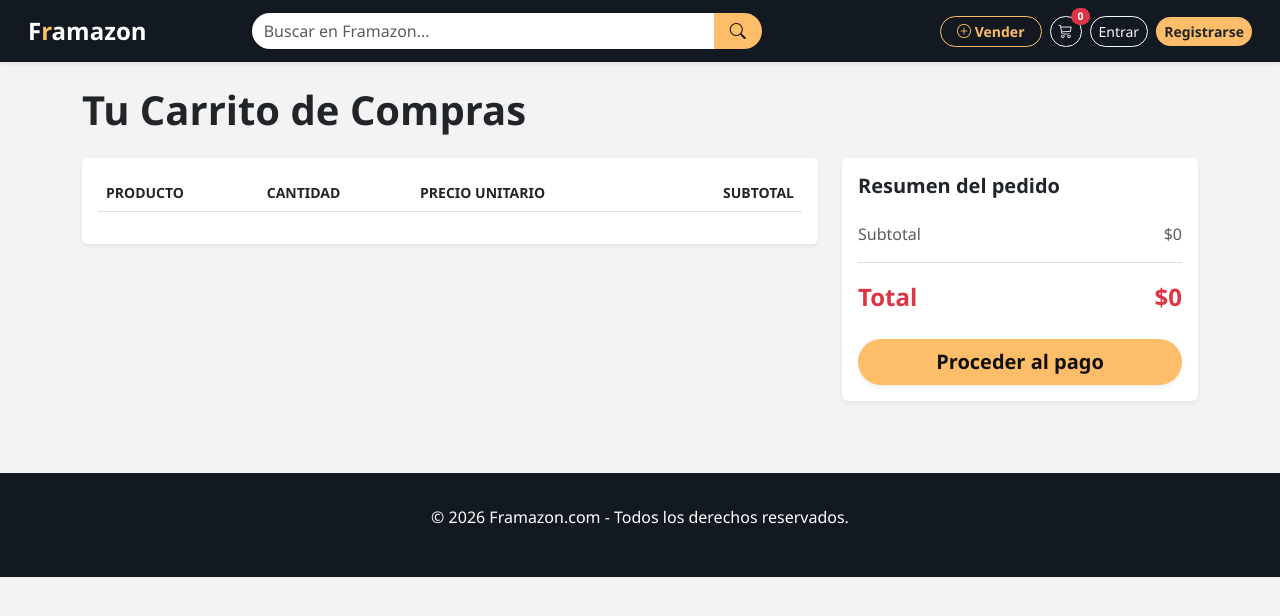
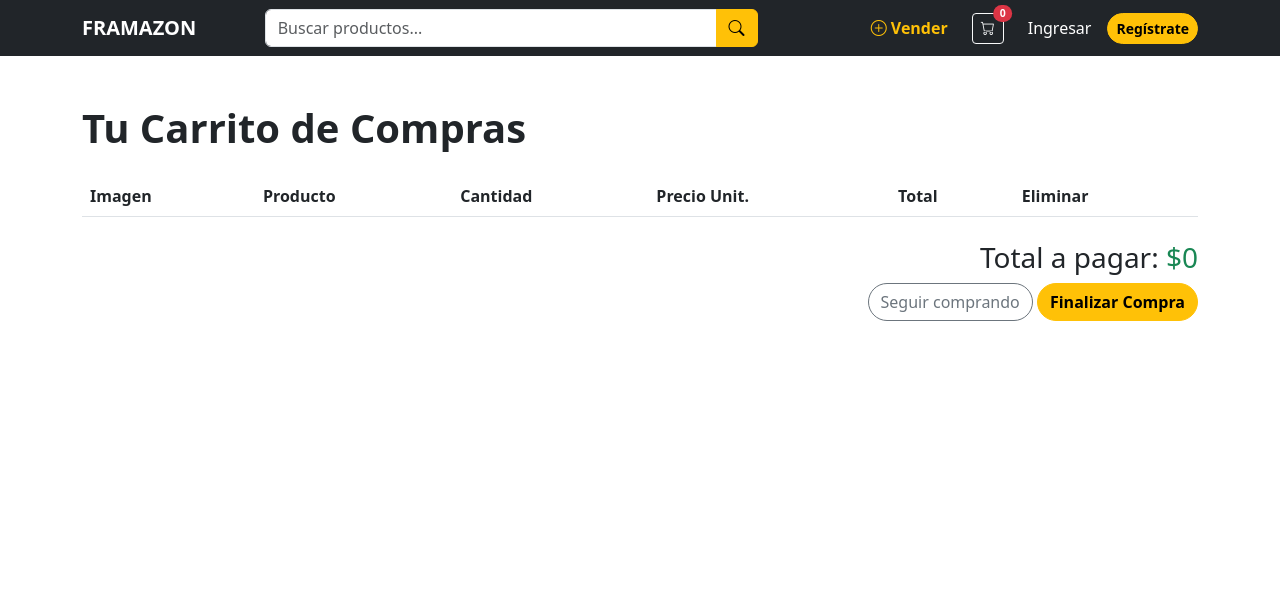
Before and after one commit to Fish-uz/Web-Ecomerce-Framazon, a Django app: page /cart/ in a window 1280 px wide. Shown: the top 616 px of the page. Run offline with Django 5.2, Linux system fonts and the light colour scheme; lists and menus that the app fills with data are empty.

Commit message:
Errores desbugeados, pagina operativa, para darle continuidad

```diff
--- a/cart/views.py
+++ b/cart/views.py
@@ -16,4 +16,4 @@ def cart_remove(request, product_id):
 
 def cart_detail(request):
     cart = Cart(request)
-    return render(request, 'cart/detail.html', {'cart': cart})
+    return render(request, 'shop/cart/detail.html', {'cart': cart})
--- a/core/urls.py
+++ b/core/urls.py
@@ -7,7 +7,7 @@ urlpatterns = [
     path('admin/', admin.site.urls), # <-- Asegúrate que diga admin.site.urls
     path('accounts/', include('django.contrib.auth.urls')),
     path('', include('shop.urls', namespace='shop')),
-    path('cart/', include('cart.urls', namespace='cart')),
+    #path('cart/', include('shop.cart.urls', namespace='cart')),
 ]
 
 if settings.DEBUG:
--- a/shop/context_processors.py
+++ b/shop/context_processors.py
@@ -2,7 +2,7 @@ from .cart import Cart
 
 def cart(request):
     cart_obj = Cart(request)
-    # Sumamos las cantidades de cada item en el carrito
+    # Calculamos el total de items para el badge del navbar
     total_qty = sum(item['quantity'] for item in cart_obj)
     return {
         'cart': cart_obj,
--- a/shop/forms.py
+++ b/shop/forms.py
@@ -24,11 +24,5 @@ class ProductForm(forms.ModelForm):
 PRODUCT_QUANTITY_CHOICES = [(i, str(i)) for i in range(1, 21)]
 
 class CartAddProductForm(forms.Form):
-    # Usamos un TypedChoiceField para que el usuario elija cantidad (del 1 al 20)
-    quantity = forms.TypedChoiceField(
-        choices=PRODUCT_QUANTITY_CHOICES,
-        coerce=int,
-        label='Cantidad'
-    )
-    # Este campo indica si queremos sobrescribir la cantidad o sumarla
-    override = forms.BooleanField(required=False, initial=False, widget=forms.HiddenInput)
+   quantity = forms.IntegerField(min_value=1, label='Cantidad')
+   override = forms.BooleanField(required=False, initial=False, widget=forms.HiddenInput)
--- a/shop/templates/shop/cart/detail.html
+++ b/shop/templates/shop/cart/detail.html
@@ -1,23 +1,18 @@
 {% extends "shop/layout/base.html" %}
-
 {% block title %}Tu Carrito - Framazon{% endblock %}
 
 {% block content %}
-<div class="container">
-    <h1 class="mb-4 fw-bold">Tu Carrito de Compras</h1>
-
-    {% if cart %}
-    <div class="row">
-        <div class="col-md-8">
-            <div class="card shadow-sm border-0">
-                <div class="table-responsive p-3">
+<div class="container mt-5">
+    <h1 class="fw-bold mb-4">Tu Carrito de Compras</h1>
     <table class="table align-middle">
-                        <thead class="text-muted small text-uppercase">
+        <thead>
             <tr>
+                <th>Imagen</th>
                 <th>Producto</th>
                 <th>Cantidad</th>
-                                <th>Precio Unitario</th>
-                                <th class="text-end">Subtotal</th>
+                <th>Precio Unit.</th>
+                <th>Total</th>
+                <th>Eliminar</th>
             </tr>
         </thead>
         <tbody>
@@ -25,55 +20,24 @@
                 {% with product=item.product %}
                 <tr>
                     <td>
-                                    <div class="d-flex align-items-center">
-                                        <img src="{% if product.image %}{{ product.image.url }}{% else %}https://via.placeholder.com/100{% endif %}"
-                                             alt="{{ product.name }}" class="rounded me-3" style="width: 50px; height: 50px; object-fit: contain;">
-                                        <div>
-                                            <div class="fw-bold">{{ product.name }}</div>
-                                            <a href="{% url 'cart:cart_remove' product.id %}" class="text-danger small text-decoration-none">Eliminar</a>
-                                        </div>
-                                    </div>
+                        <img src="{% if product.image %}{{ product.image.url }}{% else %}https://via.placeholder.com/50{% endif %}" style="width: 50px;">
                     </td>
+                    <td>{{ product.name }}</td>
+                    <td>{{ item.quantity }}</td>
+                    <td>${{ item.price }}</td>
+                    <td>${{ item.total_price }}</td>
                     <td>
-                                    <span class="badge bg-light text-dark border px-3 py-2">{{ item.quantity }}</span>
+                        <a href="{% url 'shop:cart_remove' product.id %}" class="btn btn-sm btn-danger">Eliminar</a>
                     </td>
-                                <td>${{ item.price }}</td>
-                                <td class="text-end fw-bold">${{ item.total_price }}</td>
                 </tr>
                 {% endwith %}
             {% endfor %}
         </tbody>
     </table>
+    <div class="text-end mt-4">
+        <h3>Total a pagar: <span class="text-success">${{ cart.get_total_price }}</span></h3>
+        <a href="{% url 'shop:product_list' %}" class="btn btn-outline-secondary rounded-pill">Seguir comprando</a>
+        <a href="{% url 'shop:order_create' %}" class="btn btn-warning rounded-pill fw-bold">Finalizar Compra</a>
     </div>
 </div>
-        </div>
-
-        <div class="col-md-4">
-            <div class="card shadow-sm border-0">
-                <div class="card-body">
-                    <h5 class="fw-bold mb-4">Resumen del pedido</h5>
-                    <div class="d-flex justify-content-between mb-3 text-muted">
-                        <span>Subtotal</span>
-                        <span>${{ cart.get_total_price }}</span>
-                    </div>
-                    <div class="d-flex justify-content-between mb-4 fs-4 fw-bold text-danger border-top pt-3">
-                        <span>Total</span>
-                        <span>${{ cart.get_total_price }}</span>
-                    </div>
-                    <div class="d-grid">
-                        <a href="{% url 'shop:order_create' %}" class="btn btn-warning btn-lg fw-bold rounded-pill shadow-sm">
-                            Proceder al pago
-                        </a>
-                    </div>
-                </div>
-            </div>
-        </div>
-    </div>
-    {% else %}
-    <div class="text-center py-5 bg-white rounded shadow-sm">
-        <h3 class="text-muted">Tu carrito de Framazon está vacío.</h3>
-        <a href="{% url 'shop:product_list' %}" class="btn btn-warning mt-3 rounded-pill px-4 fw-bold">Ver productos</a>
-    </div>
-    {% endif %}
-</div>
 {% endblock %}
--- a/shop/templates/shop/layout/base.html
+++ b/shop/templates/shop/layout/base.html
@@ -1,102 +1,91 @@
-{% load static %}
 <!DOCTYPE html>
 <html lang="es">
 <head>
     <meta charset="UTF-8">
     <meta name="viewport" content="width=device-width, initial-scale=1.0">
-    <title>{% block title %}Framazon - Tu tienda online{% endblock %}</title>
+    <title>{% block title %}Framazon{% endblock %}</title>
     <link href="https://cdn.jsdelivr.net/npm/bootstrap@5.3.0/dist/css/bootstrap.min.css" rel="stylesheet">
     <link rel="stylesheet" href="https://cdn.jsdelivr.net/npm/bootstrap-icons@1.11.0/font/bootstrap-icons.css">
-    <style>
-        :root { --amazon-orange: #febd69; --amazon-dark: #131921; }
-        body { background-color: #f3f3f3; font-family: 'Segoe UI', Tahoma, Geneva, Verdana, sans-serif; }
-        .navbar { background-color: var(--amazon-dark); padding: 0.5rem 1rem; }
-        .navbar-brand { color: white !important; font-weight: bold; font-size: 1.5rem; }
-        .navbar-brand span { color: var(--amazon-orange); }
-        .btn-warning { background-color: var(--amazon-orange); border: none; color: #111; }
-        .btn-warning:hover { background-color: #f3a847; }
-        footer { background-color: var(--amazon-dark); color: white; padding: 2rem 0; margin-top: 3rem; }
-        .nav-link-vender { background-color: transparent; border: 1px solid var(--amazon-orange); color: var(--amazon-orange) !important; transition: 0.3s; }
-        .nav-link-vender:hover { background-color: var(--amazon-orange); color: #111 !important; }
-        /* Estilo para mensajes flotantes */
-        .toast-container { position: fixed; top: 20px; right: 20px; z-index: 1060; }
-    </style>
-    <link rel="icon" type="image/png" href="{% static 'shop/img/logo_favicon.png' %}">
 </head>
 <body>
 
-    <nav class="navbar navbar-expand-lg sticky-top shadow-sm">
-        <div class="container-fluid">
-            <a class="navbar-brand me-3" href="{% url 'shop:product_list' %}">
-                F<span>r</span>amazon
-            </a>
+<nav class="navbar navbar-expand-lg navbar-dark bg-dark mb-4">
+    <div class="container">
+        <a class="navbar-brand fw-bold" href="{% url 'shop:product_list' %}">FRAMAZON</a>
 
-            <form class="d-flex mx-auto col-12 col-lg-5 mb-2 mb-lg-0" action="{% url 'shop:product_list' %}" method="get">
-                <input class="form-control me-0 rounded-start-pill border-0" type="search" placeholder="Buscar en Framazon..." name="search" value="{{ request.GET.search }}">
-                <button class="btn btn-warning rounded-end-pill px-3 border-0" type="submit">
+        <button class="navbar-toggler" type="button" data-bs-toggle="collapse" data-bs-target="#navbarNav">
+            <span class="navbar-toggler-icon"></span>
+        </button>
+
+        <div class="collapse navbar-collapse" id="navbarNav">
+            <form class="d-flex mx-auto w-50" action="{% url 'shop:product_list' %}" method="get">
+                <div class="input-group">
+                    <input class="form-control" type="search" name="search" placeholder="Buscar productos..." aria-label="Search" value="{{ request.GET.search }}">
+                    <button class="btn btn-warning" type="submit">
                         <i class="bi bi-search"></i>
                     </button>
+                </div>
             </form>
 
-            <div class="d-flex align-items-center ms-auto">
-                <a href="{% url 'shop:product_create' %}" class="btn btn-sm nav-link-vender fw-bold rounded-pill px-3 me-2">
+            <ul class="navbar-nav ms-auto align-items-center">
+                <li class="nav-item me-3">
+                    <a class="nav-link text-warning fw-bold" href="{% url 'shop:product_create' %}">
                         <i class="bi bi-plus-circle"></i> Vender
                     </a>
+                </li>
 
-                    <a href="{% url 'shop:cart_detail' %}" class="btn btn-outline-light btn-sm rounded-pill me-2 position-relative">
-                        <i class="bi bi-cart3"></i>
+                <li class="nav-item me-3">
+                    <a href="{% url 'shop:cart_detail' %}" class="btn btn-outline-light position-relative btn-sm">
+                        <i class="bi bi-cart"></i>
                         <span id="cart-count" class="position-absolute top-0 start-100 translate-middle badge rounded-pill bg-danger">
-                            {{ cart_total_count|default:"0" }}
+                            {{ cart|length|default:"0" }}
                         </span>
                     </a>
+                </li>
+
                 {% if user.is_authenticated %}
-                <div class="dropdown d-inline">
-                    <button class="btn btn-sm btn-outline-light dropdown-toggle rounded-pill" type="button" data-bs-toggle="dropdown">
-                        Hola, <strong>{{ user.username }}</strong>
-                    </button>
-                    <ul class="dropdown-menu dropdown-menu-dark dropdown-menu-end">
-                        <li><a class="dropdown-item" href="{% url 'shop:user_profile' %}"><i class="bi bi-person"></i> Mi Perfil / Dashboard</a></li>
-                        <li><a class="dropdown-item" href="{% url 'shop:my_orders' %}"><i class="bi bi-box"></i> Mis Pedidos</a></li>
+                    <li class="nav-item dropdown">
+                        <a class="nav-link dropdown-toggle text-white" href="#" id="userDropdown" role="button" data-bs-toggle="dropdown">
+                            Hola, {{ user.username }}
+                        </a>
+                        <ul class="dropdown-menu dropdown-menu-end">
+                            <li><a class="dropdown-item" href="{% url 'shop:user_profile' %}">Mi Perfil</a></li>
+                            <li><a class="dropdown-item" href="{% url 'shop:my_orders' %}">Mis Pedidos</a></li>
                             <li><hr class="dropdown-divider"></li>
-                        {% if user.is_staff %}
-                            <li><a class="dropdown-item" href="{% url 'admin:index' %}">Panel Admin</a></li>
-                        {% endif %}
                             <li>
-                            <form action="{% url 'logout' %}" method="post" class="px-3 py-1">
+                                <form action="{% url 'logout' %}" method="post" class="d-inline">
                                     {% csrf_token %}
-                                <button type="submit" class="btn btn-danger btn-sm w-100">Salir</button>
+                                    <button type="submit" class="dropdown-item">Cerrar Sesión</button>
                                 </form>
                             </li>
                         </ul>
-                </div>
+                    </li>
                 {% else %}
-                    <a href="{% url 'login' %}" class="btn btn-sm btn-outline-light rounded-pill me-2">Entrar</a>
-                    <a href="{% url 'shop:register' %}" class="btn btn-sm btn-warning rounded-pill fw-bold text-dark">Registrarse</a>
+                    <li class="nav-item">
+                        <a class="nav-link text-white" href="{% url 'login' %}">Ingresar</a>
+                    </li>
+                    <li class="nav-item">
+                        <a class="btn btn-warning btn-sm rounded-pill fw-bold ms-lg-2" href="{% url 'shop:register' %}">Regístrate</a>
+                    </li>
                 {% endif %}
+            </ul>
         </div>
     </div>
 </nav>
 
-    <div class="toast-container">
-        <div id="cartToast" class="toast align-items-center text-white bg-success border-0" role="alert" aria-live="assertive" aria-atomic="true">
+    <main>
+        {% block content %}
+        {% endblock %}
+    </main>
+
+    <div class="toast-container position-fixed bottom-0 end-0 p-3">
+        <div id="cartToast" class="toast text-white bg-success border-0" role="alert">
             <div class="d-flex">
-                <div class="toast-body" id="toast-message">
-                    Producto añadido con éxito.
-                </div>
-                <button type="button" class="btn-close btn-close-white me-2 m-auto" data-bs-dismiss="toast" aria-label="Close"></button>
+                <div class="toast-body">¡Producto añadido al carrito!</div>
+                <button type="button" class="btn-close btn-close-white me-2 m-auto" data-bs-dismiss="toast"></button>
             </div>
         </div>
     </div>
-
-    <main class="py-4">
-        {% block content %}{% endblock %}
-    </main>
-
-    <footer>
-        <div class="container text-center">
-            <p>© 2026 Framazon.com - Todos los derechos reservados.</p>
-        </div>
-    </footer>
 
     <script src="https://cdn.jsdelivr.net/npm/bootstrap@5.3.0/dist/js/bootstrap.bundle.min.js"></script>
     {% block scripts %}{% endblock %}
--- a/shop/templates/shop/product/detail.html
+++ b/shop/templates/shop/product/detail.html
@@ -1,4 +1,4 @@
-{% extends "layout/base.html" %}
+{% extends "shop/layout/base.html" %}
 {% block title %} {{ product.name }} - Framazon {% endblock %}
 
 {% block content %}
--- a/shop/urls.py
+++ b/shop/urls.py
@@ -7,16 +7,19 @@ urlpatterns = [
     path('', views.product_list, name='product_list'),
     path('register/', views.register, name='register'),
 
-    # 1. RUTAS DEL CARRITO (Van primero porque son fijas)
+    # RUTAS DEL CARRITO
     path('cart/', views.cart_detail, name='cart_detail'),
     path('cart/add/<int:product_id>/', views.cart_add, name='cart_add'),
     path('cart/remove/<int:product_id>/', views.cart_remove, name='cart_remove'),
+
+    # OTRAS RUTAS
     path('order/create/', views.order_create, name='order_create'),
     path('product/create/', views.product_create, name='product_create'),
     path('my-orders/', views.my_orders, name='my_orders'),
     path('profile/', views.user_profile, name='user_profile'),
+    path('vender/', views.product_create, name='product_create'),
 
-    # 2. RUTAS DINÁMICAS (Van al final)
-    path('<slug:category_slug>/', views.product_list, name='product_list_by_category'),
-    path('<int:id>/<slug:slug>/', views.product_detail, name='product_detail'),
+    # DINÁMICAS
+    path('category/<slug:category_slug>/', views.product_list, name='product_list_by_category'),
+    path('product/<int:id>/<slug:slug>/', views.product_detail, name='product_detail'),
 ]
--- a/shop/views.py
+++ b/shop/views.py
@@ -9,31 +9,24 @@ from django.utils.text import slugify
 
 from .models import Category, Product, Order, OrderItem
 from .forms import OrderCreateForm, ProductForm, CartAddProductForm
-from .cart import Cart
+from .cart import Cart  # Línea 14: Importación local correcta
 
 def product_list(request, category_slug=None):
     category = None
     categories = Category.objects.all()
     products = Product.objects.filter(available=True)
-
     search_query = request.GET.get('search')
     if search_query:
-        products = products.filter(
-            Q(name__icontains=search_query) |
-            Q(description__icontains=search_query)
-        )
-
+        products = products.filter(Q(name__icontains=search_query) | Q(description__icontains=search_query))
     if category_slug:
         category = get_object_or_404(Category, slug=category_slug)
         products = products.filter(category=category)
-
-    context = {
+    return render(request, 'shop/product/list.html', {
         'category': category,
         'categories': categories,
         'products': products,
-        'search_query': search_query,
-    }
-    return render(request, 'shop/product/list.html', context)
+        'search_query': search_query
+    })
 
 def product_detail(request, id, slug):
     product = get_object_or_404(Product, id=id, slug=slug, available=True)
@@ -48,23 +41,16 @@ def cart_add(request, product_id):
     cart = Cart(request)
     product = get_object_or_404(Product, id=product_id)
     form = CartAddProductForm(request.POST)
-
     if form.is_valid():
         cd = form.cleaned_data
-        cart.add(product=product,
-                 quantity=cd['quantity'],
-                 override_quantity=cd['override'])
-
-        # Si es AJAX, devolvemos el nuevo total para el badge
+        cart.add(product=product, quantity=cd['quantity'], override_quantity=cd['override'])
         if request.headers.get('x-requested-with') == 'XMLHttpRequest':
-            total_items = sum(item['quantity'] for item in cart)
-            return JsonResponse({'cart_count': total_items})
-
-    # Si no es AJAX (respaldo), redirige al detalle del carrito
+            return JsonResponse({'cart_count': len(cart)})
     return redirect('shop:cart_detail')
 
 def cart_detail(request):
     cart = Cart(request)
+    # CORRECCIÓN: Ruta con prefijo shop/
     return render(request, 'shop/cart/detail.html', {'cart': cart})
 
 def cart_remove(request, product_id):
@@ -83,17 +69,27 @@ def order_create(request):
             order.user = request.user
             order.save()
             for item in cart:
-                OrderItem.objects.create(
-                    order=order,
-                    product=item['product'],
-                    price=item['price'],
-                    quantity=item['quantity']
-                )
+                OrderItem.objects.create(order=order, product=item['product'], price=item['price'], quantity=item['quantity'])
             cart.clear()
+            # CORRECCIÓN: Ruta con prefijo shop/
             return render(request, 'shop/order/created.html', {'order': order})
     else:
         form = OrderCreateForm()
+    # CORRECCIÓN: Ruta con prefijo shop/
     return render(request, 'shop/order/create.html', {'cart': cart, 'form': form})
+
+@login_required
+def my_orders(request):
+    orders = Order.objects.filter(user=request.user)
+    # CORRECCIÓN: Ruta con prefijo shop/
+    return render(request, 'shop/order/my_orders.html', {'orders': orders})
+
+@login_required
+def user_profile(request):
+    active_orders = Order.objects.filter(user=request.user).exclude(status='delivered')
+    order_history = Order.objects.filter(user=request.user)
+    # CORRECCIÓN: Ruta con prefijo shop/
+    return render(request, 'shop/user/profile.html', {'active_orders': active_orders, 'order_history': order_history})
 
 @login_required
 def product_create(request):
@@ -107,6 +103,7 @@ def product_create(request):
             return redirect('shop:product_list')
     else:
         form = ProductForm()
+    # CORRECCIÓN: Ruta con prefijo shop/
     return render(request, 'shop/product/create.html', {'form': form})
 
 def register(request):
@@ -119,17 +116,3 @@ def register(request):
     else:
         form = UserCreationForm()
     return render(request, 'registration/register.html', {'form': form})
-
-@login_required
-def my_orders(request):
-    orders = Order.objects.filter(user=request.user)
-    return render(request, 'shop/order/my_orders.html', {'orders': orders})
-
-@login_required
-def user_profile(request):
-    active_orders = Order.objects.filter(user=request.user).exclude(status='delivered')
-    order_history = Order.objects.filter(user=request.user)
-    return render(request, 'shop/user/profile.html', {
-        'active_orders': active_orders,
-        'order_history': order_history,
-    })
```
Also changed, not shown: core/settings.py (+2 -13 lines), shop/templates/shop/product/list.html (+8 -10 lines), shop/templates/shop/user/profile.html (+8 -20 lines). Lines whose indentation alone changed are shown as unchanged.
